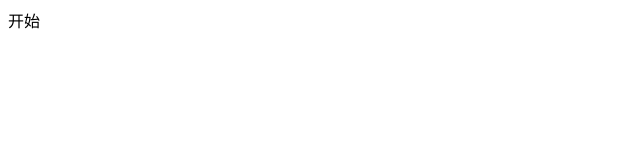
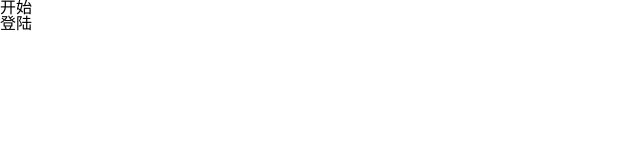
Before and after one commit to mojiexian/min_vue_36, a Vue app: page /#/login in a window 1280 px wide. Shown: the top 160 px of the page, without its empty margins (0-640 px from the left). Built offline with nearby package versions, Linux system fonts and the light colour scheme.

Commit message:
3添加路由配置

```diff
--- a/package.json
+++ b/package.json
@@ -9,7 +9,9 @@
   },
   "dependencies": {
     "core-js": "^3.6.4",
-    "vue": "^2.6.11"
+    "element-ui": "^2.13.0",
+    "vue": "^2.6.11",
+    "vue-router": "^3.1.6"
   },
   "devDependencies": {
     "@vue/cli-plugin-babel": "~4.2.0",
--- a/src/App.vue
+++ b/src/App.vue
@@ -1,6 +1,7 @@
 <template>
   <div id="app">
     开始
+    <router-view></router-view>
   </div>
 </template>
 
--- /dev/null
+++ b/src/router/index.js
@@ -0,0 +1,25 @@
+import Vue from 'vue'
+import VueRouter from 'vue-router'
+// 1.引入组件
+import Login from '@/views/login.vue'
+// 3.让 vue 使用 vue-router 进行路由管理
+Vue.use(VueRouter)
+
+var router = new VueRouter({
+  routes: [
+    {
+      path: '/',
+      name: 'default',
+      redirect: {
+        name: 'login'
+      }
+    },
+    {
+      path: '/login',
+      name: 'login',
+      component: Login
+    }
+  ]
+})
+// 导出
+export default router
--- /dev/null
+++ b/src/views/login.vue
@@ -0,0 +1,15 @@
+<template>
+  <div class="login">
+      登陆
+  </div>
+</template>
+
+<script>
+export default {
+
+}
+</script>
+
+<style lang="less" scoped>
+
+</style>
```
Also changed, not shown: src/main.js (+11 -1 lines), 1 other file (tests, documents, lock files or other folders).
